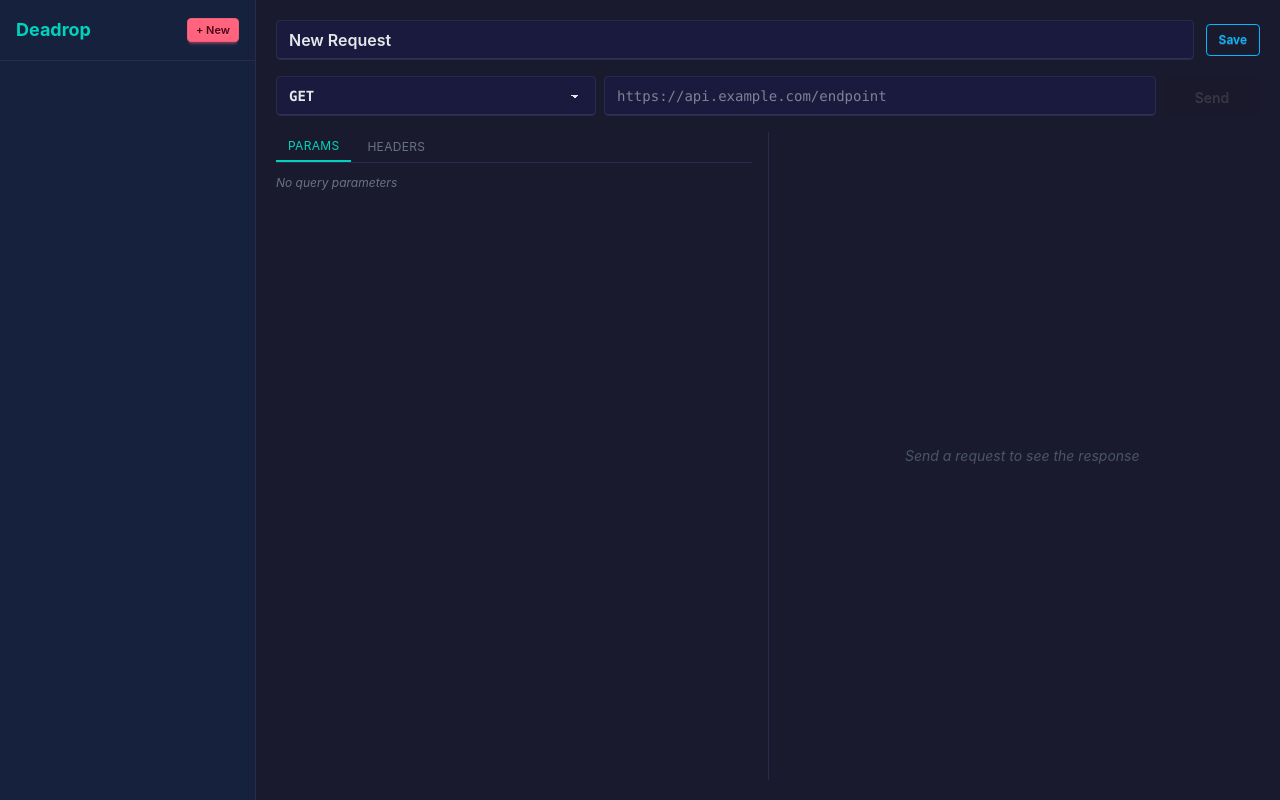
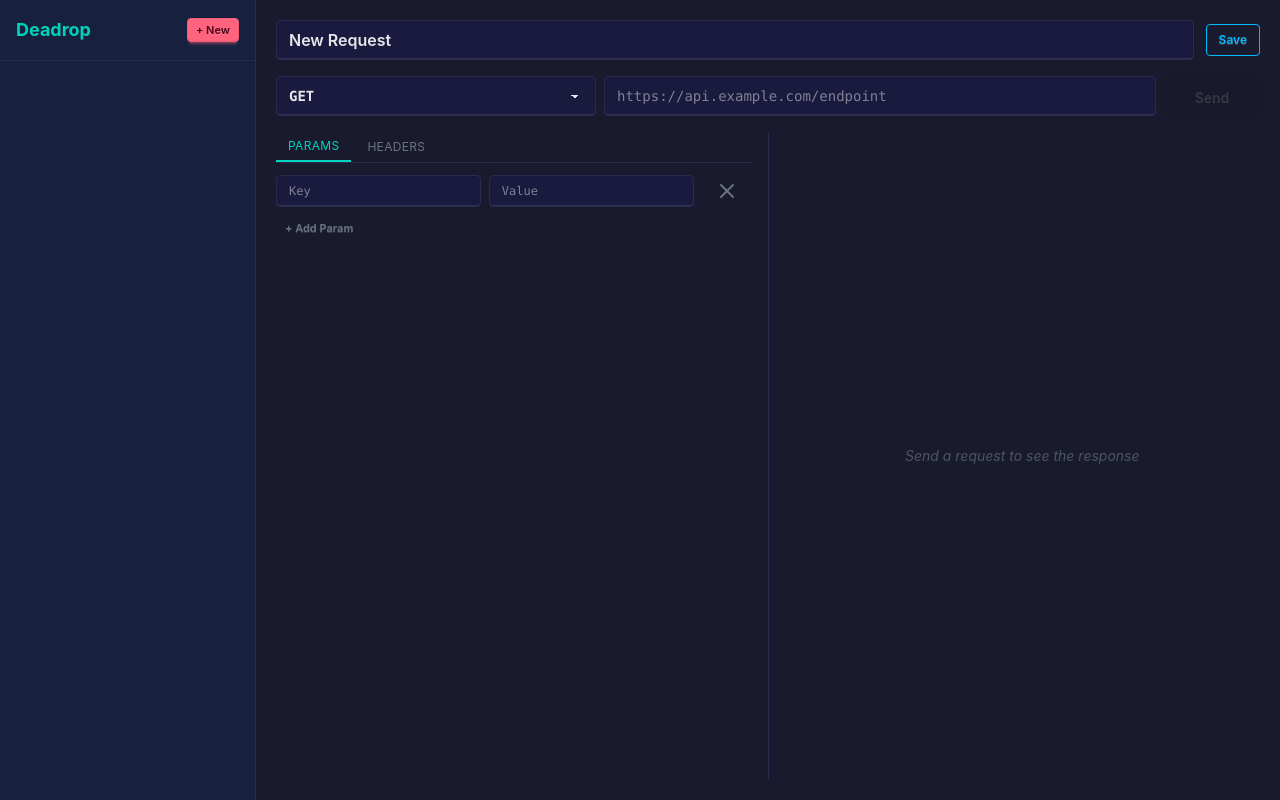
Before and after one commit to artemidas/deadrop, a Vue app: page / in a window 1280 px wide. Both pictures are taken after a click on the button "PARAMS". Built offline with nearby package versions, Linux system fonts and the light colour scheme.

Commit message:
adds dynamic params functionality

```diff
--- a/src/App.vue
+++ b/src/App.vue
@@ -13,6 +13,7 @@ const name = ref("New Request");
 const method = ref("GET");
 const url = ref("");
 const headers = ref([{ key: "", value: "" }]);
+const params = ref([{ key: "", value: "" }]);
 const body = ref("");
 const response = ref(null);
 const loading = ref(false);
@@ -33,6 +34,7 @@ function resetEditor() {
   method.value = "GET";
   url.value = "";
   headers.value = [{ key: "", value: "" }];
+  params.value = [{ key: "", value: "" }];
   body.value = "";
   response.value = null;
   error.value = null;
@@ -50,6 +52,8 @@ function selectRequest(req) {
   url.value = req.url;
   const h = Object.entries(req.headers).map(([key, value]) => ({ key, value }));
   headers.value = h.length ? h : [{ key: "", value: "" }];
+  const p = Object.entries(req.params).map(([key, value]) => ({ key, value }));
+  params.value = p.length ? p : [{ key: "", value: "" }];
   body.value = req.body || "";
   response.value = req.last_response || null;
   error.value = null;
@@ -63,6 +67,14 @@ function headersToMap() {
   return map;
 }
 
+function paramsToMap() {
+  const map = {};
+  for (const p of params.value) {
+    map[p.key] = p.value;
+  }
+  return map;
+}
+
 async function saveRequest() {
   try {
     const args = {
@@ -70,6 +82,7 @@ async function saveRequest() {
       method: method.value,
       url: url.value,
       headers: headersToMap(),
+      params: paramsToMap(),
       body: body.value || null,
     };
     if (selectedId.value) {
@@ -101,6 +114,7 @@ async function sendRequest() {
       method: method.value,
       url: url.value,
       headers: headersToMap(),
+      params: paramsToMap(),
       body: body.value || null,
     });
     response.value = resp;
@@ -109,6 +123,18 @@ async function sendRequest() {
   } finally {
     loading.value = false;
   }
+}
+
+function updateParam(index, field, value) {
+  params.value[index][field] = value;
+}
+
+function addParam() {
+  params.value.push({ key: "", value: "" });
+}
+
+function removeParam(index) {
+  params.value.splice(index, 1);
 }
 
 function updateHeader(index, field, value) {
@@ -143,6 +169,7 @@ function removeHeader(index) {
         v-model:name="name"
         v-model:method="method"
         v-model:url="url"
+        v-model:params="params"
         :loading="loading"
         @save="saveRequest"
         @delete="deleteRequest"
@@ -158,12 +185,15 @@ function removeHeader(index) {
         <div class="flex-1 min-w-0 overflow-hidden">
           <RequestEditor
             :method="method"
-            :url="url"
             :headers="headers"
+            :params="params"
             v-model:body="body"
             @update-header="updateHeader"
             @add-header="addHeader"
             @remove-header="removeHeader"
+            @update-param="updateParam"
+            @add-param="addParam"
+            @remove-param="removeParam"
           />
         </div>
         <div class="flex-1 min-w-0 overflow-hidden border-l border-border-main pl-4">
--- a/src/components/RequestEditor.vue
+++ b/src/components/RequestEditor.vue
@@ -14,6 +14,7 @@ const props = defineProps({
   url: String,
   headers: Array,
   body: String,
+  params: Array,
 });
 
 const emit = defineEmits([
@@ -21,6 +22,9 @@ const emit = defineEmits([
   "update-header",
   "add-header",
   "remove-header",
+  "update-param",
+  "add-param",
+  "remove-param",
 ]);
 
 const activeTab = ref("headers");
@@ -30,6 +34,7 @@ watch(() => props.method, () => {
     activeTab.value = "headers";
   }
 });
+
 const backdropRef = ref(null);
 
 const highlightedBody = computed(() => {
@@ -71,14 +76,25 @@ function syncScroll(e) {
     <!-- Tab Content -->
     <div class="flex-1 overflow-y-auto pt-3">
       <!-- Params -->
-      <div v-if="activeTab === 'params'" class="space-y-2 text-sm text-gray-500">
-        <div v-if="url && url.includes('?')" class="text-xs font-mono space-y-0.5">
-          <div v-for="param in url.split('?')[1]?.split('&') || []" :key="param" class="flex gap-2">
-            <span class="text-accent">{{ param.split('=')[0] }}</span>
-            <span class="text-gray-400">{{ decodeURIComponent(param.split('=')[1] || '') }}</span>
-          </div>
+      <div v-if="activeTab === 'params'" class="space-y-2">
+        <div v-for="(p, i) in params" :key="i" class="flex gap-2">
+          <input
+            class="input input-sm input-bordered flex-1 bg-bg-input border-border-main text-gray-200 font-mono"
+            :value="p.key"
+            placeholder="Key"
+            @input="emit('update-param', i, 'key', $event.target.value)"
+          />
+          <input
+            class="input input-sm input-bordered flex-1 bg-bg-input border-border-main text-gray-200 font-mono"
+            :value="p.value"
+            @input="emit('update-param', i, 'value', $event.target.value)"
+            placeholder="Value"
+          />
+          <button class="btn btn-sm btn-ghost text-gray-500 hover:text-red-400" @click="emit('remove-param', i)">
+            <svg xmlns="http://www.w3.org/2000/svg" width="24" height="24" viewBox="0 0 24 24" fill="none" stroke="currentColor" stroke-width="2" stroke-linecap="round" stroke-linejoin="round" class="lucide lucide-x"><path d="M18 6 6 18"/><path d="m6 6 12 12"/></svg>
+          </button>
         </div>
-        <p v-else class="text-xs italic">No query parameters</p>
+        <button class="btn btn-xs btn-ghost text-gray-500" @click="emit('add-param')">+ Add Param</button>
       </div>
 
       <!-- Headers -->
--- a/src/components/RequestUrlBar.vue
+++ b/src/components/RequestUrlBar.vue
@@ -1,11 +1,14 @@
 <script setup>
+import { ref, computed, watch, nextTick } from "vue";
+
 const METHODS = ["GET", "POST", "PUT", "PATCH", "DELETE", "HEAD", "OPTIONS"];
 
-defineProps({
+const props = defineProps({
   selectedId: String,
   name: String,
   method: String,
   url: String,
+  params: Array,
   loading: Boolean,
 });
 
@@ -13,10 +16,91 @@ const emit = defineEmits([
   "update:name",
   "update:method",
   "update:url",
+  "update:params",
   "save",
   "delete",
   "send",
 ]);
+
+const inputRef = ref(null);
+const focused = ref(false);
+const rawUrl = ref("");
+// Guard to prevent watch from overwriting rawUrl while we're emitting from the URL bar
+let syncingFromUrl = false;
+
+function buildFullUrl() {
+  const filledParams = props.params.filter((p) => p.key.trim());
+  if (filledParams.length === 0) return props.url;
+  const qs = filledParams
+    .map((p) => `${p.key}=${p.value}`)
+    .join("&");
+  return props.url + "?" + qs;
+}
+
+// When params change externally (from the form), update the URL bar if not focused
+watch(
+  () => buildFullUrl(),
+  (newUrl) => {
+    if (!focused.value && !syncingFromUrl) {
+      rawUrl.value = newUrl;
+    }
+  },
+  { immediate: true }
+);
+
+function parseUrl(raw) {
+  const qIndex = raw.indexOf("?");
+  if (qIndex === -1) {
+    return { base: raw, params: [] };
+  }
+  const base = raw.slice(0, qIndex);
+  const qs = raw.slice(qIndex + 1);
+  // Split only on & that have content before them (not trailing &)
+  const parts = qs.split("&");
+  const params = parts.map((pair) => {
+    const eqIndex = pair.indexOf("=");
+    if (eqIndex === -1) return { key: pair, value: "" };
+    return {
+      key: pair.slice(0, eqIndex),
+      value: pair.slice(eqIndex + 1),
+    };
+  });
+  return { base, params };
+}
+
+function syncToParams() {
+  syncingFromUrl = true;
+  const { base, params } = parseUrl(rawUrl.value);
+  emit("update:url", base);
+  emit("update:params", params.length ? params : [{ key: "", value: "" }]);
+  nextTick(() => {
+    syncingFromUrl = false;
+  });
+}
+
+function onFocus() {
+  focused.value = true;
+  rawUrl.value = buildFullUrl();
+}
+
+function onInput(e) {
+  rawUrl.value = e.target.value;
+  // Live sync: update base url and params, but don't let the watch overwrite rawUrl
+  syncToParams();
+}
+
+function onBlur() {
+  focused.value = false;
+  // Final sync and normalize the display
+  syncToParams();
+  rawUrl.value = buildFullUrl();
+}
+
+function onKeydown(e) {
+  if (e.key === "Enter") {
+    e.target.blur();
+  }
+}
 </script>
 
 <template>
@@ -44,9 +128,13 @@ const emit = defineEmits([
       <option v-for="m in METHODS" :key="m" :value="m">{{ m }}</option>
     </select>
     <input
+      ref="inputRef"
       class="input input-bordered flex-1 bg-bg-input border-border-main text-gray-200 font-mono"
-      :value="url"
-      @input="emit('update:url', $event.target.value)"
+      :value="rawUrl"
+      @focus="onFocus"
+      @input="onInput"
+      @blur="onBlur"
+      @keydown="onKeydown"
       placeholder="https://api.example.com/endpoint"
     />
     <button
```
Also changed, not shown: 1 other file (tests, documents, lock files or other folders).
